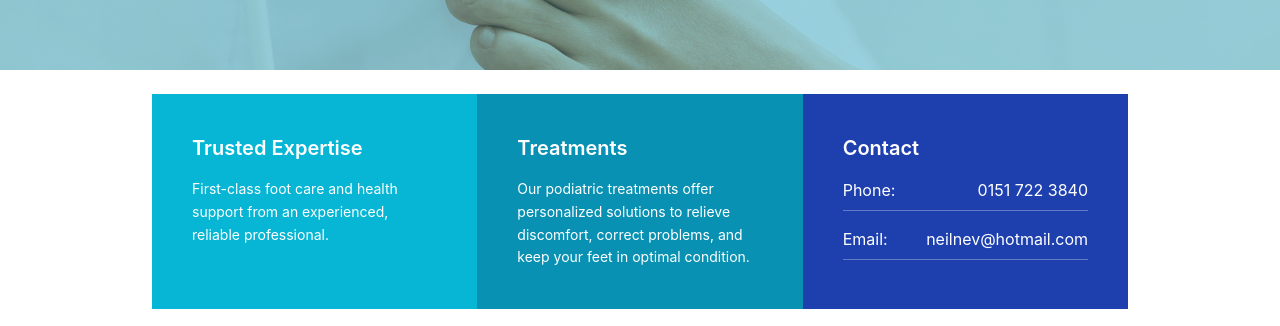
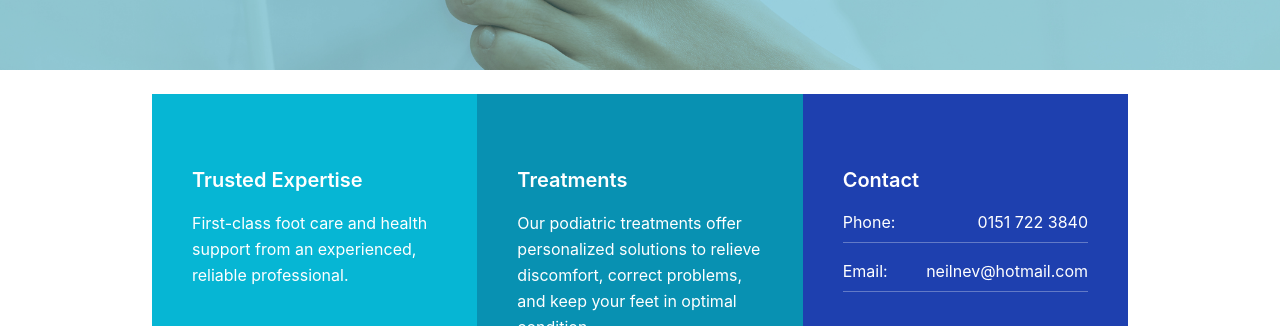
Before and after one commit to jacobadam/nn-podiatry, a React (Create React App) app: page / in a window 1280 px wide. Shown: the part 474-800 px from the top of the page. Built offline with nearby package versions, Linux system fonts and the light colour scheme; no server answers.

Commit message:
update responsiveness of cards

```diff
--- a/src/Home.js
+++ b/src/Home.js
@@ -45,27 +45,29 @@ export default function Home() {
       </section>
 
       {/* Info Cards */}
-      <section className="w-full bg-white flex-grow md:flex md:items-stretch">
+      <section className="w-full bg-white flex items-center flex-grow">
         <div className="max-w-screen-lg mx-auto w-full grid grid-cols-1 md:grid-cols-3 md:p-6 text-center lg:text-left">
-          <div className="bg-cyan-500 text-white p-6 md:p-10 flex flex-col">
-            <h2 className="text-xl font-semibold mb-4">Trusted Expertise</h2>
-            <p className="text-sm leading-relaxed flex-grow">
+          <div className="bg-cyan-500 text-white p-6 md:p-10 flex flex-col md:min-h-[320px]">
+            <h2 className="text-xl font-semibold mb-4 md:mt-8">
+              Trusted Expertise
+            </h2>
+            <p className="text-base leading-relaxed flex-grow">
               First-class foot care and health support from an experienced,
               reliable professional.
             </p>
           </div>
 
-          <div className="bg-cyan-600 text-white p-6 md:p-10 flex flex-col">
-            <h2 className="text-xl font-semibold mb-4">Treatments</h2>
-            <p className="text-sm leading-relaxed flex-grow">
+          <div className="bg-cyan-600 text-white p-6 md:p-10 flex flex-col md:min-h-[320px]">
+            <h2 className="text-xl font-semibold mb-4 md:mt-8">Treatments</h2>
+            <p className="text-base leading-relaxed flex-grow">
               Our podiatric treatments offer personalized solutions to relieve
               discomfort, correct problems, and keep your feet in optimal
               condition.
             </p>
           </div>
 
-          <div className="bg-blue-800 text-white p-6 md:p-10 flex flex-col">
-            <h2 className="text-xl font-semibold mb-4">Contact</h2>
+          <div className="bg-blue-800 text-white p-6 md:p-10 flex flex-col md:min-h-[320px]">
+            <h2 className="text-xl font-semibold mb-4 md:mt-8">Contact</h2>
             <ul className="space-y-4 flex-grow">
               <li className="flex flex-col lg:flex-row lg:justify-between border-b border-white/30 pb-2">
                 <span className="font-normal">Phone:</span>
```
